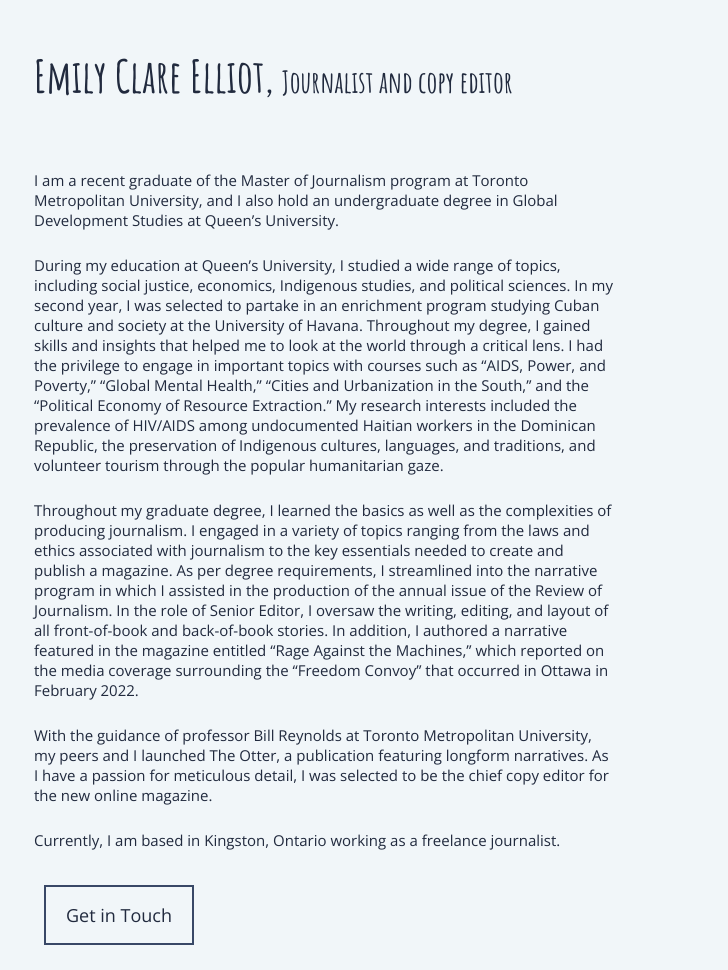
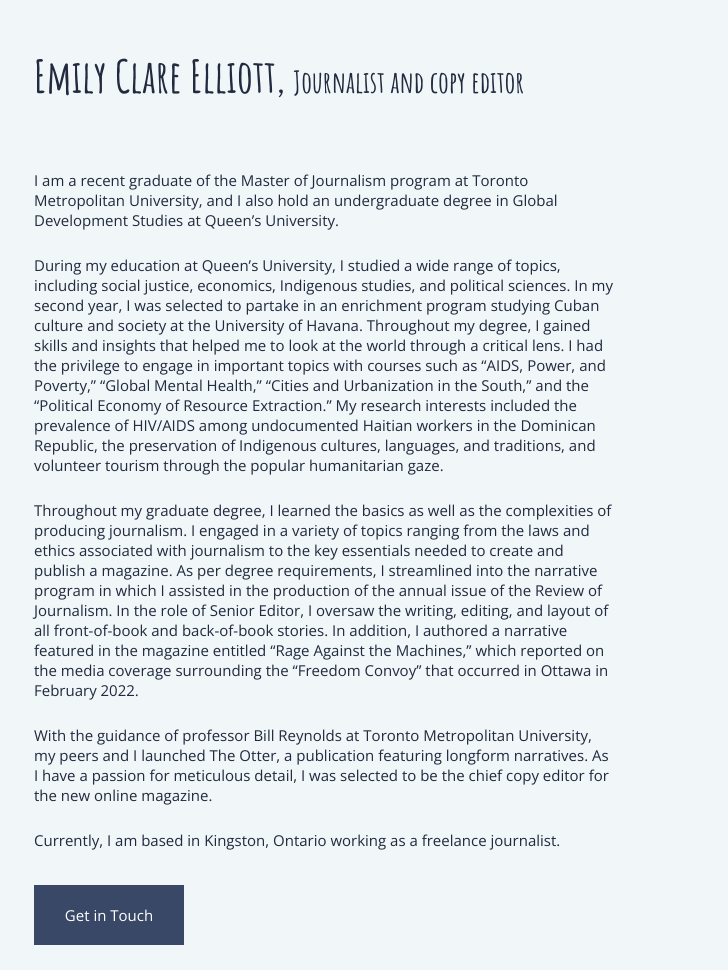
Before and after one commit to BurbankShirtface/EmilyClareElliot, a plain HTML site: page index.html in a window 1280 px wide. Shown: the full height of the page, 121-849 px from the left. Drawn offline with nearby package versions, Linux system fonts and the light colour scheme.

Commit message:
refining that bad boy

```diff
--- a/index.html
+++ b/index.html
@@ -11,12 +11,12 @@
       href="https://fonts.googleapis.com/css2?family=Amatic+SC:wght@400;700&family=Open+Sans:wght@300;400;600&display=swap"
       rel="stylesheet"
     />
-    <title>Emily Clare Elliot</title>
+    <title>Emily Clare Elliott</title>
   </head>
   <body>
     <header>
       <div class="title-banner">
-        <h1>Emily Clare Elliot, <span>Journalist and copy editor</span></h1>
+        <h1>Emily Clare Elliott, <span>Journalist and copy editor</span></h1>
       </div>
       <nav>
         <a
@@ -91,9 +91,7 @@
       </div>
     </div>
     <footer>
-      <button>
-        <a href="mailto:emilyclare.e74@gmail.com">Get in Touch</a>
-      </button>
+      <a class="contact" href="mailto:emilyclare.e74@gmail.com">Get in Touch</a>
     </footer>
     <script
       type="module"
--- a/style.css
+++ b/style.css
@@ -46,6 +46,10 @@ ion-icon {
   margin: 5px;
   font-size: 20px;
   cursor: pointer;
+  transition: all 400ms ease;
+}
+ion-icon:hover {
+  color: #465a86;
 }
 
 .main-body {
@@ -86,20 +90,28 @@ h3 {
 }
 
 footer {
-  height: 10vh;
   display: flex;
   align-items: center;
-  padding: 10px;
+  padding: 10px 0 25px 0;
 }
 
-button {
+.contact {
   width: 150px;
-  height: 100%;
-  font-size: 18px;
-  border: solid 2px #394867;
+  height: 60px;
+  font-size: 15px;
+  transition: all 400ms ease;
+  display: flex;
+  justify-content: center;
+  align-items: center;
+  background-color: #394867;
+  color: white;
 }
+
+.contact:hover {
+  background-color: #5c6986;
+}
+
 a {
   text-decoration: none;
-  /* color: black; */
   cursor: pointer;
 }
```
